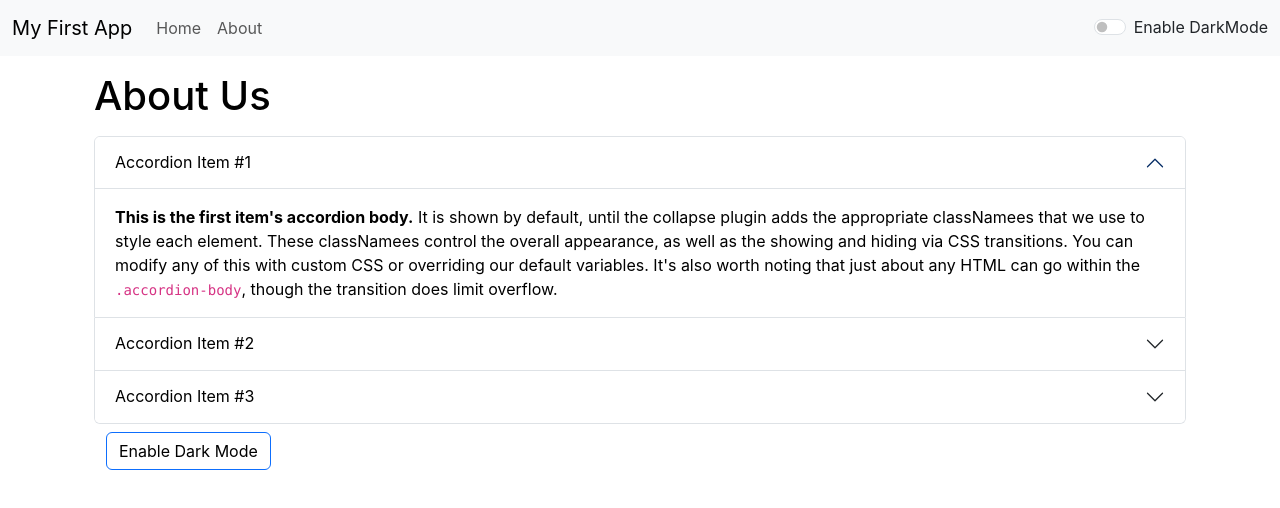
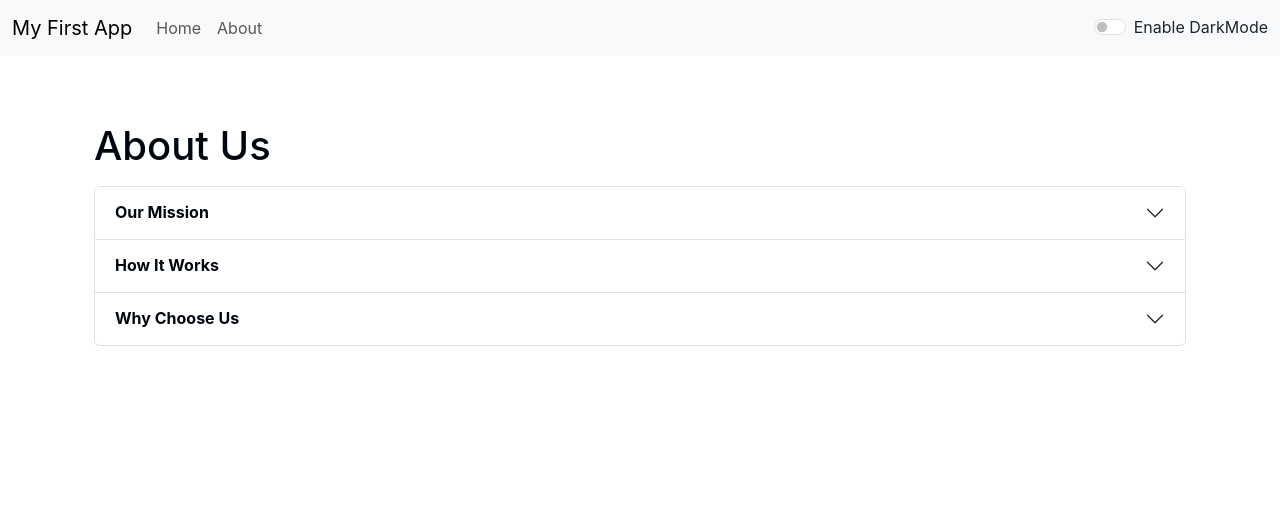
Before and after one commit to ManuBhardwaj001/My-First-App, a React (Create React App) app: page /about in a window 1280 px wide. Shown: the top 508 px of the page. Built offline with nearby package versions, Linux system fonts and the light colour scheme.

Commit message:
Updated dark mode and and removed Cumulative Layout Shift

```diff
--- a/src/Components/About.js
+++ b/src/Components/About.js
@@ -1,28 +1,38 @@
-import React, { useState } from 'react'
+// import React, { useState } from 'react'
 // import { Link } from 'react-router-dom';
-export default function About() {
-    const [myStyle, setmyStyle] = useState({
-        color: 'black',
-        backgroundColor: 'white'
-    })
-    const [btnText, setBtnText] = useState("Enable Dark Mode");
-    const toggleStyle = () => {
-        if (myStyle.color === 'black') {
-            setmyStyle({
-                color: 'white',
-                backgroundColor: 'black',
-                border: '1px solid white'
-            })
-            setBtnText("Enable Light Mode")
-        }
-        else {
-            setmyStyle({
-                color: 'black',
-                backgroundColor: 'white'
-            })
-            setBtnText("Enable Dark Mode")
-        }
+export default function About(props) {
+
+
+    let myStyle = {
+        color: props.mode === 'dark' ? 'white' : '#00060e',
+        backgroundColor: props.mode === 'dark' ? '#00060e' : 'white'
     }
+
+
+
+
+    // const [myStyle, setmyStyle] = useState({
+    //     color: 'black',
+    //     backgroundColor: 'white'
+    // })
+    // const [btnText, setBtnText] = useState("Enable Dark Mode");  //For dark mode button
+    // const toggleStyle = () => {
+    //     if (myStyle.color === 'black') {
+    //         setmyStyle({
+    //             color: 'white',
+    //             backgroundColor: 'black',
+    //             border: '1px solid white'
+    //         })
+    //         setBtnText("Enable Light Mode")
+    //     }
+    //     else {
+    //         setmyStyle({
+    //             color: 'black',
+    //             backgroundColor: 'white'
+    //         })
+    //         setBtnText("Enable Dark Mode")
+    //     }
+    // }
 
     return (
         <div className='container' style={myStyle}>
@@ -30,44 +40,44 @@ export default function About() {
             <div className="accordion" id="accordionExample" style={myStyle}>
                 <div className="accordion-item">
                     <h2 className="accordion-header" id="headingOne">
-                        <button className="accordion-button" style={myStyle} type="button" data-bs-toggle="collapse" data-bs-target="#collapseOne" aria-expanded="true" aria-controls="collapseOne">
-                            Accordion Item #1
+                        <button className="accordion-button collapsed" style={myStyle} type="button" data-bs-toggle="collapse" data-bs-target="#collapseOne" aria-expanded="false" aria-controls="collapseOne">
+                            <strong>Our Mission</strong>
                         </button>
                     </h2>
-                    <div id="collapseOne" className="accordion-collapse collapse show" aria-labelledby="headingOne" data-bs-parent="#accordionExample">
+                    <div id="collapseOne" className="accordion-collapse collapse" aria-labelledby="headingOne" data-bs-parent="#accordionExample"style={myStyle}>
                         <div className="accordion-body" style={myStyle}>
-                            <strong>This is the first item's accordion body.</strong> It is shown by default, until the collapse plugin adds the appropriate classNamees that we use to style each element. These classNamees control the overall appearance, as well as the showing and hiding via CSS transitions. You can modify any of this with custom CSS or overriding our default variables. It's also worth noting that just about any HTML can go within the <code>.accordion-body</code>, though the transition does limit overflow.
+                            Our mission is to provide a simple and user-friendly text conversion tool that can assist users in converting their text to different formats, without any hassle.
                         </div>
                     </div>
                 </div>
                 <div className="accordion-item" style={myStyle}>
                     <h2 className="accordion-header" id="headingTwo">
                         <button className="accordion-button collapsed" style={myStyle} type="button" data-bs-toggle="collapse" data-bs-target="#collapseTwo" aria-expanded="false" aria-controls="collapseTwo">
-                            Accordion Item #2
+                            <strong>How It Works</strong>
                         </button>
                     </h2>
-                    <div id="collapseTwo" className="accordion-collapse collapse" aria-labelledby="headingTwo" data-bs-parent="#accordionExample" >
+                    <div id="collapseTwo" className="accordion-collapse collapse" aria-labelledby="headingTwo" data-bs-parent="#accordionExample" style={myStyle}>
                         <div className="accordion-body" style={myStyle}>
-                            <strong>This is the second item's accordion body.</strong> It is hidden by default, until the collapse plugin adds the appropriate classNamees that we use to style each element. These classNamees control the overall appearance, as well as the showing and hiding via CSS transitions. You can modify any of this with custom CSS or overriding our default variables. It's also worth noting that just about any HTML can go within the <code>.accordion-body</code>, though the transition does limit overflow.
+                            Our text converter app is very easy to use. Simply copy and paste your text into the input box, select the desired conversion option, and click the convert button. The converted text will be displayed in the output box, which you can copy and use anywhere you like.
                         </div>
                     </div>
                 </div>
                 <div className="accordion-item">
                     <h2 className="accordion-header" id="headingThree">
                         <button className="accordion-button collapsed" style={myStyle} type="button" data-bs-toggle="collapse" data-bs-target="#collapseThree" aria-expanded="false" aria-controls="collapseThree">
-                            Accordion Item #3
+                            <strong>Why Choose Us</strong>
                         </button>
                     </h2>
                     <div id="collapseThree" className="accordion-collapse collapse" aria-labelledby="headingThree" data-bs-parent="#accordionExample">
                         <div className="accordion-body" style={myStyle}>
-                            <strong>This is the third item's accordion body.</strong> It is hidden by default, until the collapse plugin adds the appropriate classNamees that we use to style each element. These classNamees control the overall appearance, as well as the showing and hiding via CSS transitions. You can modify any of this with custom CSS or overriding our default variables. It's also worth noting that just about any HTML can go within the <code>.accordion-body</code>, though the transition does limit overflow.
+                            Our text converter app is fast, reliable, and free to use. We offer a variety of conversion options, including lowercase, uppercase, sentence case, and more. We also ensure that your data is kept safe and secure, and we do not store any of your information on our servers.
                         </div>
                     </div>
                 </div>
             </div>
-            <div className="container my-2 ">
+            {/* <div className="container my-2 ">
                 <button type="button" onClick={toggleStyle} style={myStyle} className="btn btn-primary">{btnText}</button>
-            </div>
+            </div> */}
         </div>
     )
 }
--- a/src/Components/Alert.js
+++ b/src/Components/Alert.js
@@ -6,9 +6,11 @@ function Alert(props) {
         return lower.charAt(0).toUpperCase() + lower.slice(1);
     }
     return (
-        props.alert && <div className={`alert alert-${props.alert.type} alert-dismissible fade show`} role="alert">
+        <div style={{height:'50px'}} >
+        {props.alert && <div className={`alert alert-${props.alert.type} alert-dismissible fade show`} role="alert">
             {capitalise(props.alert.type)}:{props.alert.message}
             {/* <button type="button" className="btn-close" data-bs-dismiss="alert" aria-label="Close"></button> */}
+        </div>}
         </div>
     )
 }
--- a/src/Components/Navbar.js
+++ b/src/Components/Navbar.js
@@ -5,7 +5,7 @@ export default function Navbar(props) {
   return (
     <nav className={`navbar navbar-expand-lg navbar-${props.mode} bg-${props.mode}`}>
       <div className="container-fluid">
-        <a className="navbar-brand" href="/#">{props.title}</a>
+        <Link className="navbar-brand" to="/">{props.title}</Link>
         <button className="navbar-toggler" type="button" data-bs-toggle="collapse" data-bs-target="#navbarSupportedContent" aria-controls="navbarSupportedContent" aria-expanded="false" aria-label="Toggle navigation">
           <span className="navbar-toggler-icon"></span>
         </button>
--- a/src/Components/TextForm.js
+++ b/src/Components/TextForm.js
@@ -37,10 +37,10 @@ export default function TextForm(props) {
   // setText("New Text");
   return (
     <>
-      <div className='container' style={{ color: props.mode === 'dark' ? 'white' : '#00060e' }} >
+      <div className='container' style={{ color: props.mode === 'dark' ? 'white' : '#black' }} >
         <h1 className='mb-4'>{props.heading}</h1>
         <div className="mb-3">
-          <textarea className="form-control" value={text} onChange={handleOnChange} style={{ backgroundColor: props.mode === 'dark' ? '#00060e' : 'white', color: props.mode === 'dark' ? 'white' : '#00060e' }} id="mybox" rows="10" ></textarea>
+          <textarea className="form-control" value={text} onChange={handleOnChange} style={{ backgroundColor: props.mode === 'dark' ? '#00060e' : 'white', color: props.mode === 'dark' ? 'white' : 'black' }} id="mybox" rows="10" ></textarea>
         </div>
         <button className="btn btn-primary mx-2 my-2" onClick={handleUpClick}>Convert to Uppercase</button>
         <button className="btn btn-primary mx-2 my-2" onClick={handleLoClick}>Convert to Lowercase</button>
```
